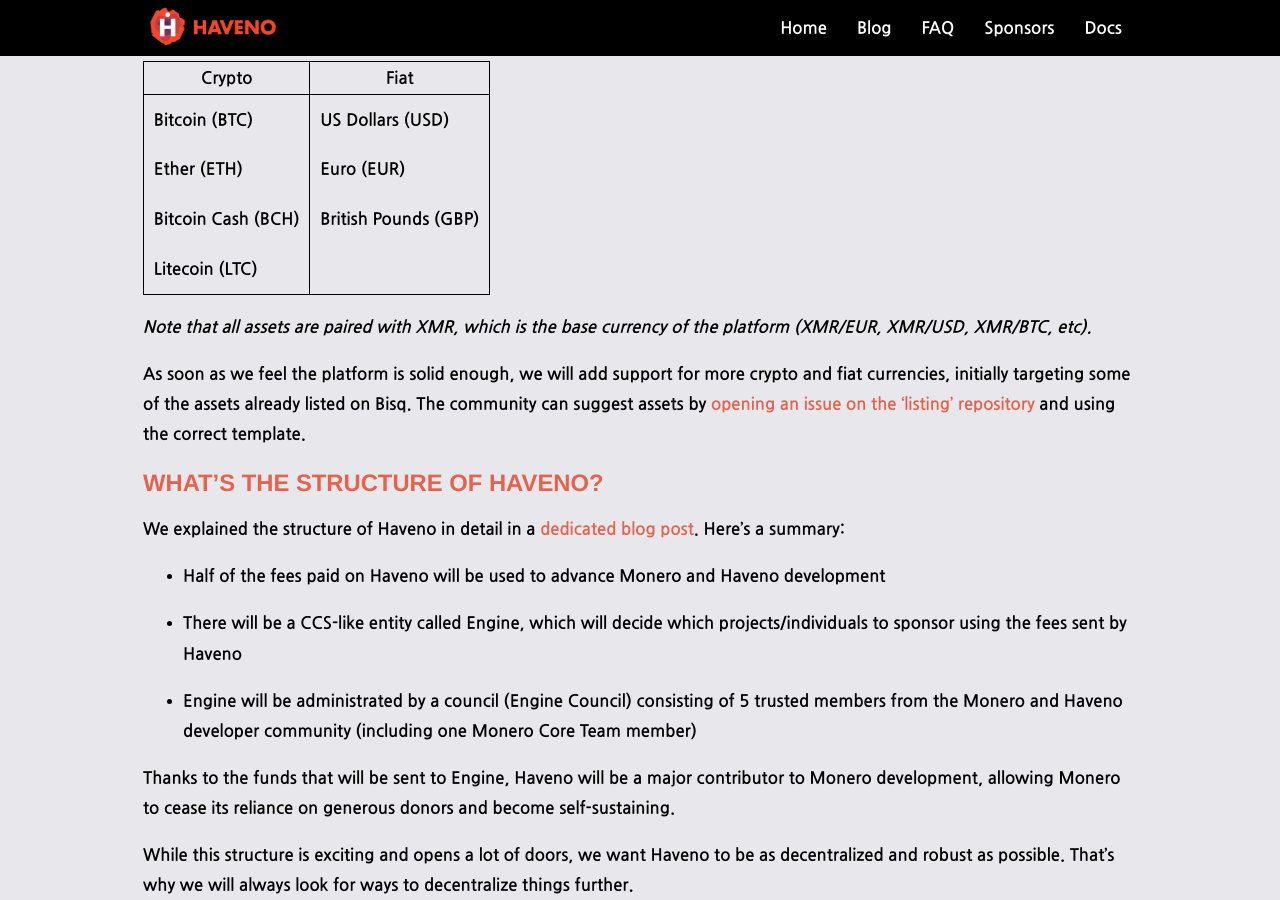
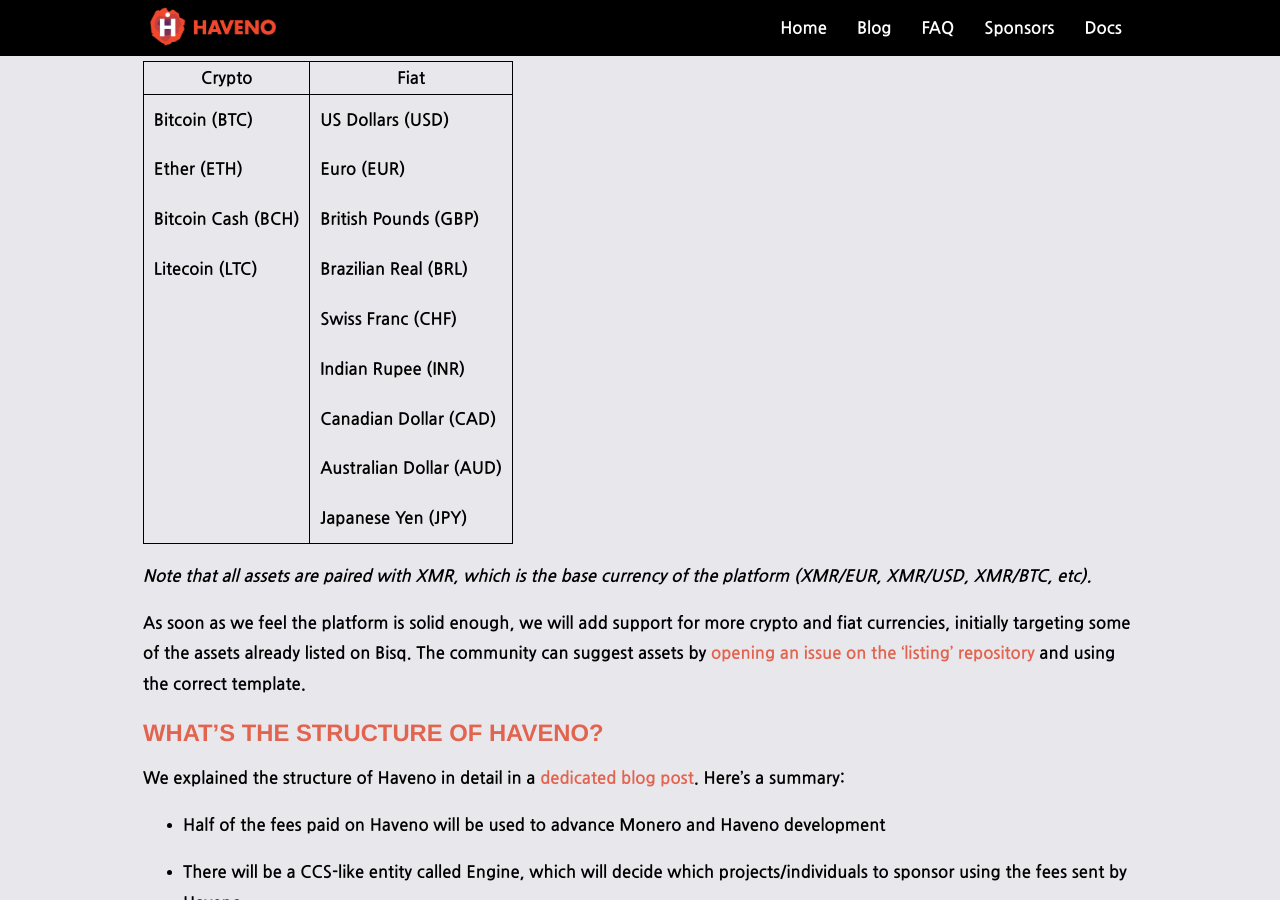
Before and after one commit to haveno-dex/haveno-site, a Jekyll site: the page built from faq.md, in a window 1280 px wide and 900 px high, scrolled down 1266 px. Built offline with Jekyll 4.4.1, drawn with Linux system fonts in a browser that asks for light colours.

Commit message:
faq: add more supported fiat currencies
Brazilian Real (BRL)
Swiss Franc (CHF)
Indian Rupee (INR)
Canadian Dollar (CAD)
Australian Dollar (AUD)
Japanese Yen (JPY)

```diff
--- a/faq.md
+++ b/faq.md
@@ -57,7 +57,12 @@
 | Bitcoin (BTC) | US Dollars (USD) |
 | Ether (ETH) | Euro (EUR) |
 | Bitcoin Cash (BCH) | British Pounds (GBP) |
-| Litecoin (LTC) |
+| Litecoin (LTC) | Brazilian Real (BRL) |
+| | Swiss Franc (CHF) |
+| | Indian Rupee (INR) |
+| | Canadian Dollar (CAD) |
+| | Australian Dollar (AUD) |
+| | Japanese Yen (JPY) |
 
 *Note that all assets are paired with XMR, which is the base currency of the platform (XMR/EUR, XMR/USD, XMR/BTC, etc).*
 
```
